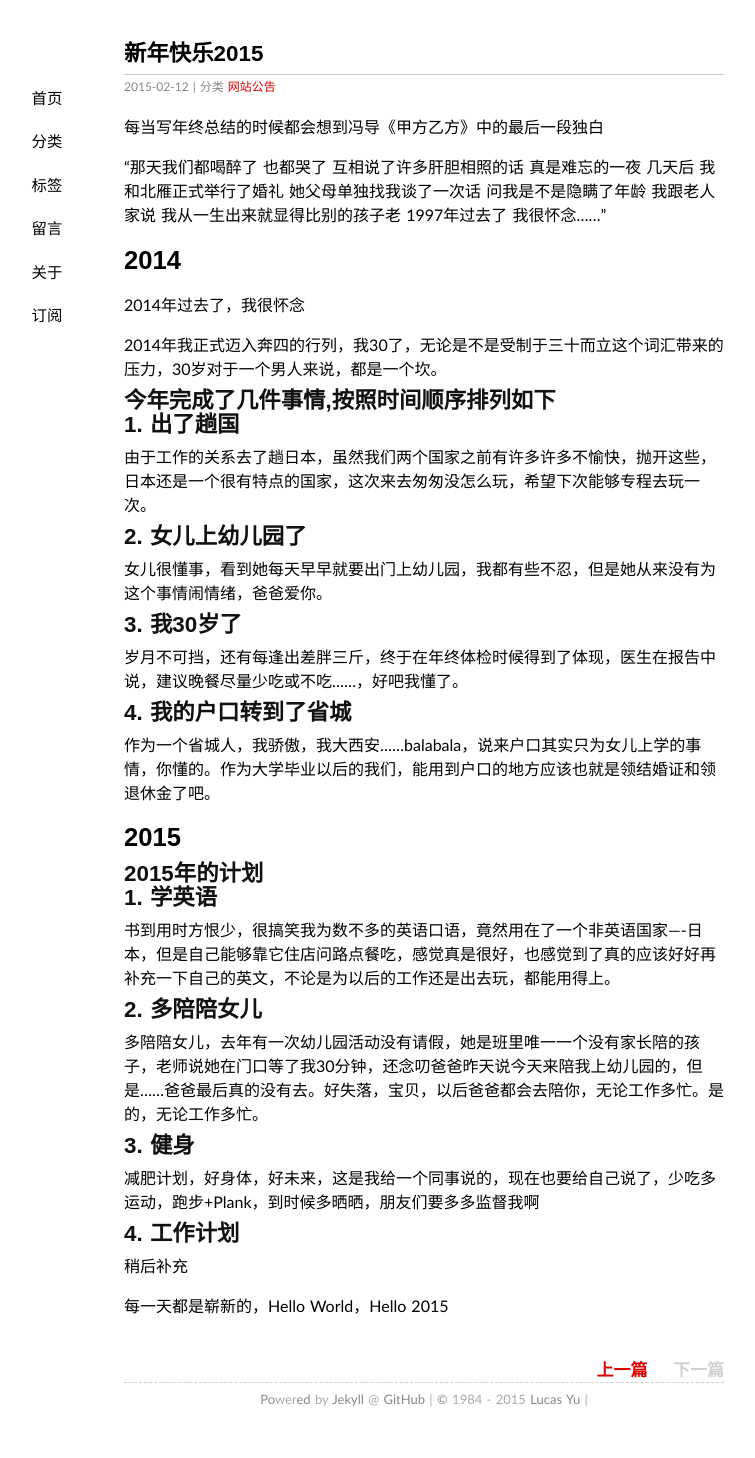
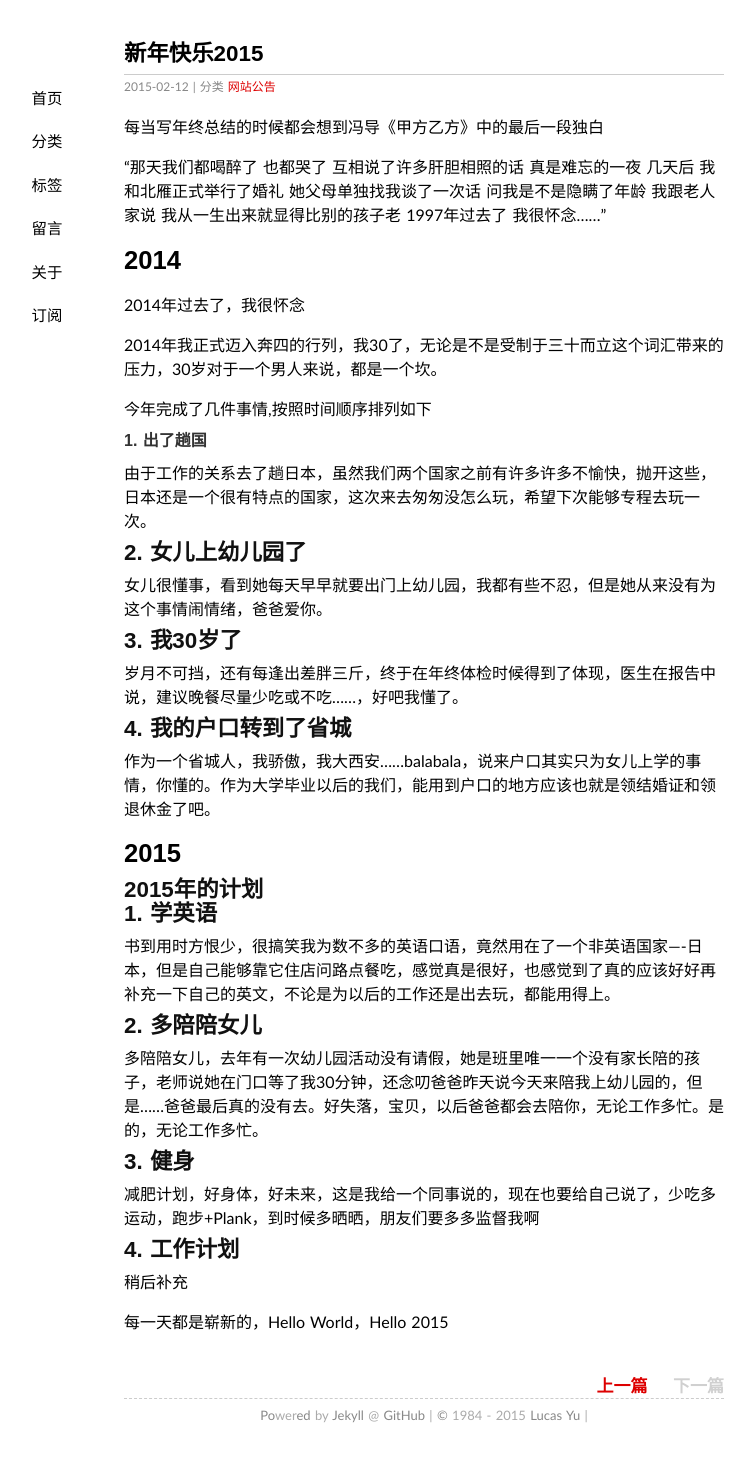
Before and after one commit to windea/windea.github.io, a Jekyll site: the page built from _posts/2015-02-12-happy-new-year-2015.md, in a window 1280 px wide. Shown: the whole page, without its empty margins (216-971 px from the left). Built offline with Jekyll 4.4.1, drawn with Linux system fonts in a browser that asks for light colours; Markdown is read by kramdown in place of the engine named in the settings; comment, search, counter and statistics services are not loaded.

```diff
--- a/_posts/2015-02-12-happy-new-year-2015.md
+++ b/_posts/2015-02-12-happy-new-year-2015.md
@@ -18,9 +18,9 @@ categories:
 
 2014年我正式迈入奔四的行列，我30了，无论是不是受制于三十而立这个词汇带来的压力，30岁对于一个男人来说，都是一个坎。
 
-## 今年完成了几件事情,按照时间顺序排列如下
+今年完成了几件事情,按照时间顺序排列如下
 
-## 1. 出了趟国
+#### 1. 出了趟国
 由于工作的关系去了趟日本，虽然我们两个国家之前有许多许多不愉快，抛开这些，日本还是一个很有特点的国家，这次来去匆匆没怎么玩，希望下次能够专程去玩一次。
 
 ## 2. 女儿上幼儿园了
```
